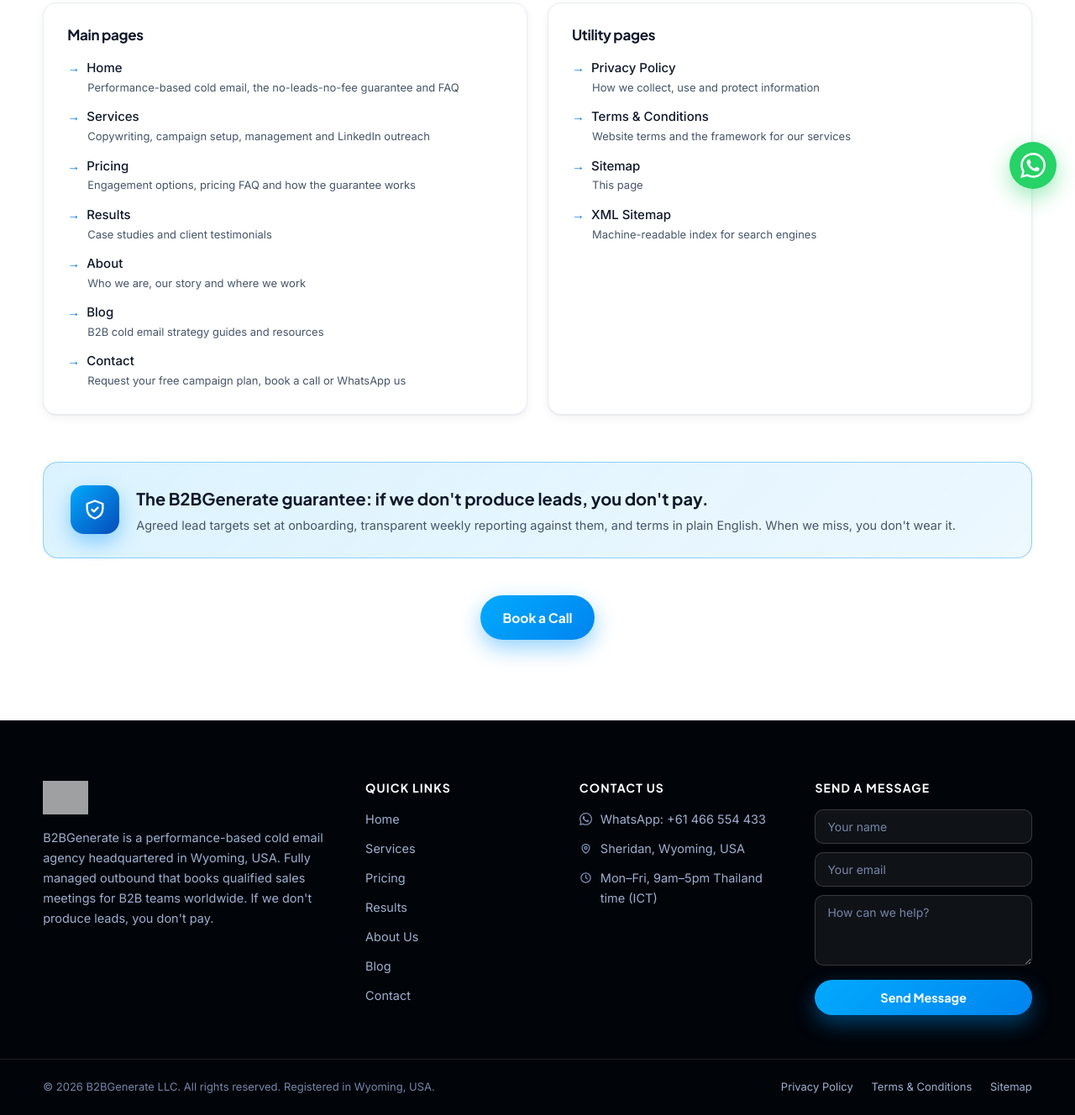
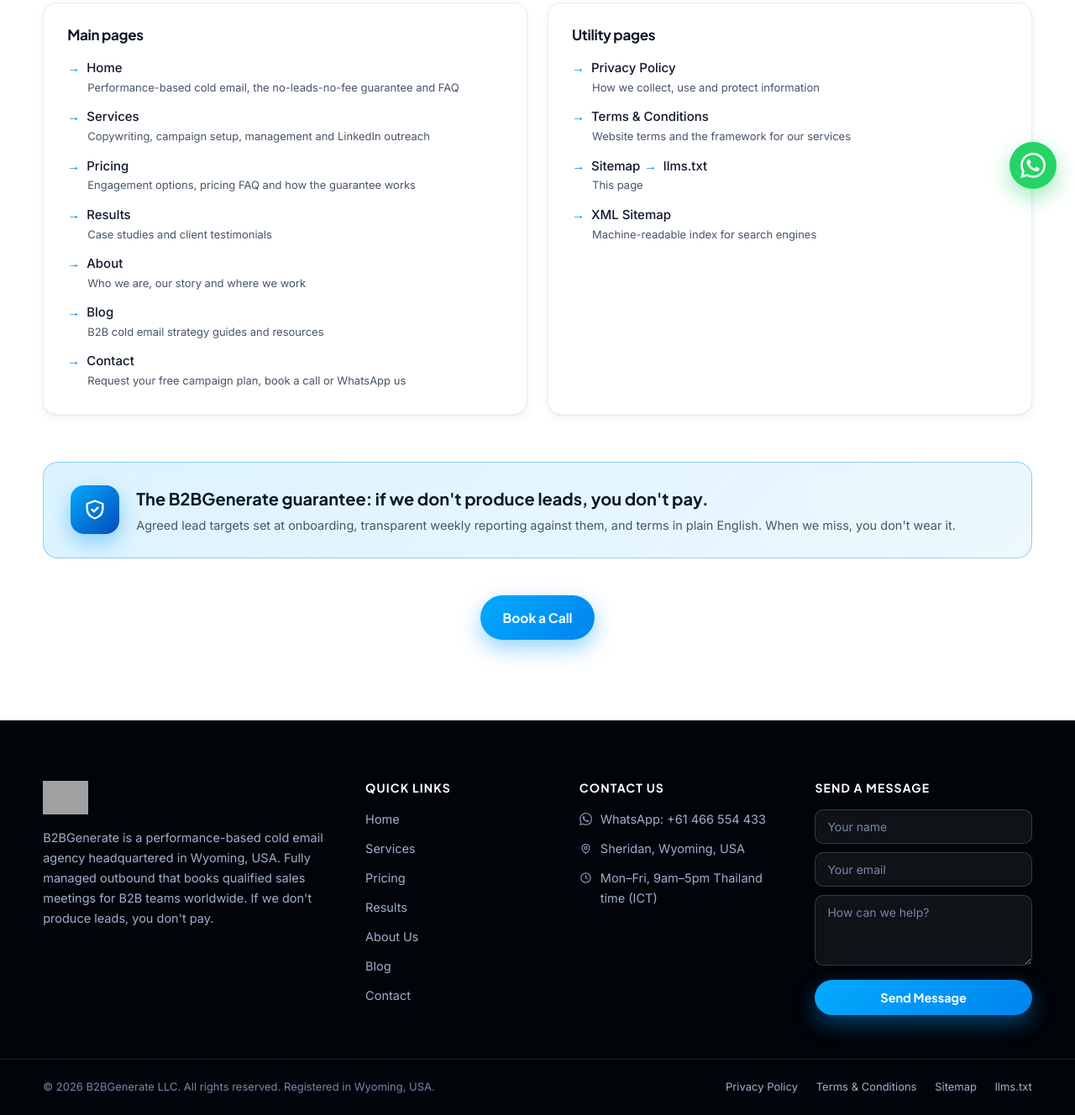
Before and after one commit to jimmybbk/b2bgenerate, a plain HTML site: page sitemap.html in a window 1280 px wide. Shown: the part 553-1881 px from the top of the page at 84% size. Drawn offline with Linux system fonts and the light colour scheme; grey boxes are pictures that could not be loaded.

Commit message:
Add llms.txt (LLM-friendly site summary) and link it from every footer

```diff
--- a/sitemap.html
+++ b/sitemap.html
@@ -91,7 +91,8 @@
             <ul>
               <li><a href="privacy.html">Privacy Policy</a><span class="desc">How we collect, use and protect information</span></li>
               <li><a href="terms.html">Terms &amp; Conditions</a><span class="desc">Website terms and the framework for our services</span></li>
-              <li><a href="sitemap.html">Sitemap</a><span class="desc">This page</span></li>
+              <li><a href="sitemap.html">Sitemap</a>
+          <a href="llms.txt">llms.txt</a><span class="desc">This page</span></li>
               <li><a href="sitemap.xml">XML Sitemap</a><span class="desc">Machine-readable index for search engines</span></li>
             </ul>
           </div>
@@ -161,6 +162,7 @@
           <a href="privacy.html">Privacy Policy</a>
           <a href="terms.html">Terms &amp; Conditions</a>
           <a href="sitemap.html">Sitemap</a>
+          <a href="llms.txt">llms.txt</a>
         </span>
       </div>
     </div>
```
Also changed, not shown: about.html (+1 -0 lines), blog.html (+1 -0 lines), contact.html (+1 -0 lines), index.html (+1 -0 lines), pricing.html (+1 -0 lines), privacy.html (+1 -0 lines), results.html (+1 -0 lines), services.html (+1 -0 lines), terms.html (+1 -0 lines), llms.txt (added), 1 other file.
